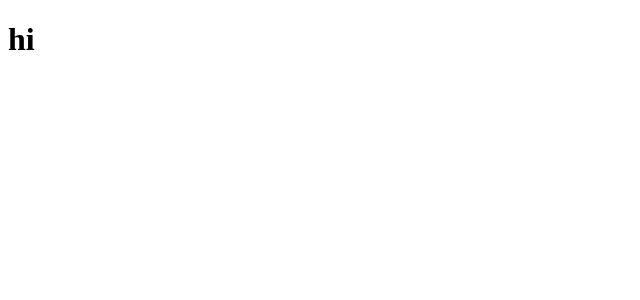
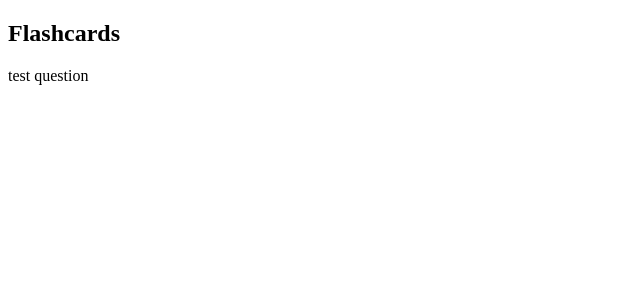
Before and after one commit to wongchs/flashcard-quiz, a React (Vite) app: page / in a window 1280 px wide. Shown: the top 300 px of the page, without its empty margins (0-640 px from the left). Built offline with nearby package versions, Linux system fonts and the light colour scheme.

Commit message:
flashcards logic

```diff
--- a/src/App.jsx
+++ b/src/App.jsx
@@ -1,5 +1,5 @@
 import { useState } from 'react'
-import viteLogo from '/vite.svg'
+import FlashcardPage from './components/FlashcardPage'
 import './App.css'
 
 function App() {
@@ -7,7 +7,7 @@ function App() {
 
   return (
     <>
-    <h1>hi</h1>
+      <FlashcardPage />
     </>
   )
 }
--- /dev/null
+++ b/src/components/Flashcard.jsx
@@ -0,0 +1,21 @@
+import React, { useState } from 'react';
+
+function Flashcard({ flashcard }) {
+    const [isFlipped, setIsFlipped] = useState(false);
+
+    const handleFlip = () => {
+        setIsFlipped(!isFlipped);
+    };
+
+    return (
+        <div className={`flashcard ${isFlipped ? 'flipped' : ''}`} onClick={handleFlip}>
+            <div className="flashcard-content">
+                <div className="flashcard-text">
+                    {isFlipped ? flashcard.answer : flashcard.question}
+                </div>
+            </div>
+        </div>
+    );
+}
+
+export default Flashcard;
--- /dev/null
+++ b/src/components/FlashcardList.jsx
@@ -0,0 +1,18 @@
+import React from 'react';
+import Flashcard from './Flashcard';
+
+function FlashcardList() {
+    const flashcards = [
+        { id: 1, question: 'test question', answer: 'test answer' },
+    ];
+
+    return (
+        <div className="flashcard-list">
+            {flashcards.map(flashcard => (
+                <Flashcard key={flashcard.id} flashcard={flashcard} />
+            ))}
+        </div>
+    );
+}
+
+export default FlashcardList;
--- /dev/null
+++ b/src/components/FlashcardPage.jsx
@@ -0,0 +1,13 @@
+import React from 'react';
+import FlashcardList from './FlashcardList';
+
+function FlashcardPage() {
+    return (
+        <div>
+            <h2>Flashcards</h2>
+            <FlashcardList />
+        </div>
+    );
+}
+
+export default FlashcardPage;
```
